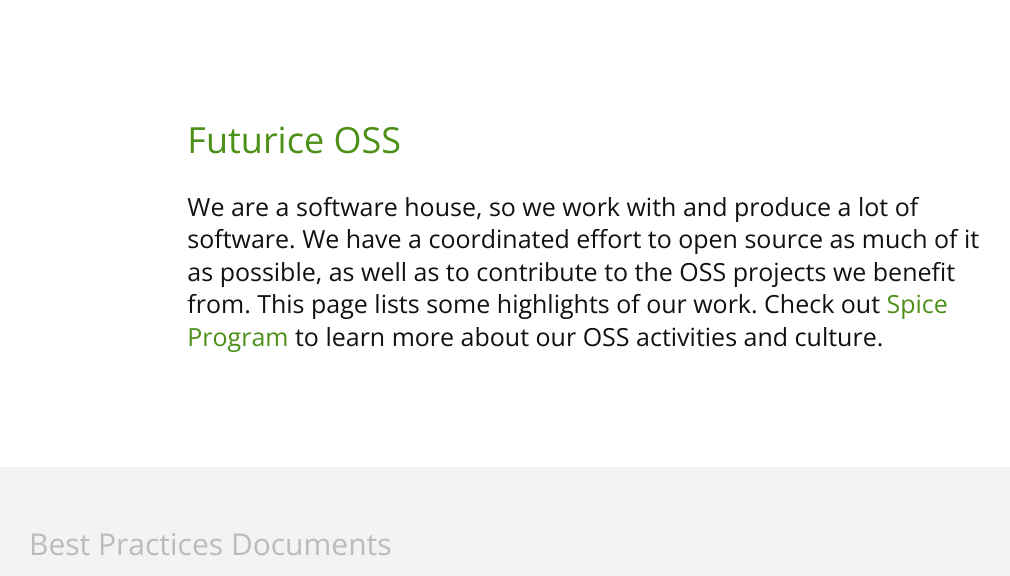
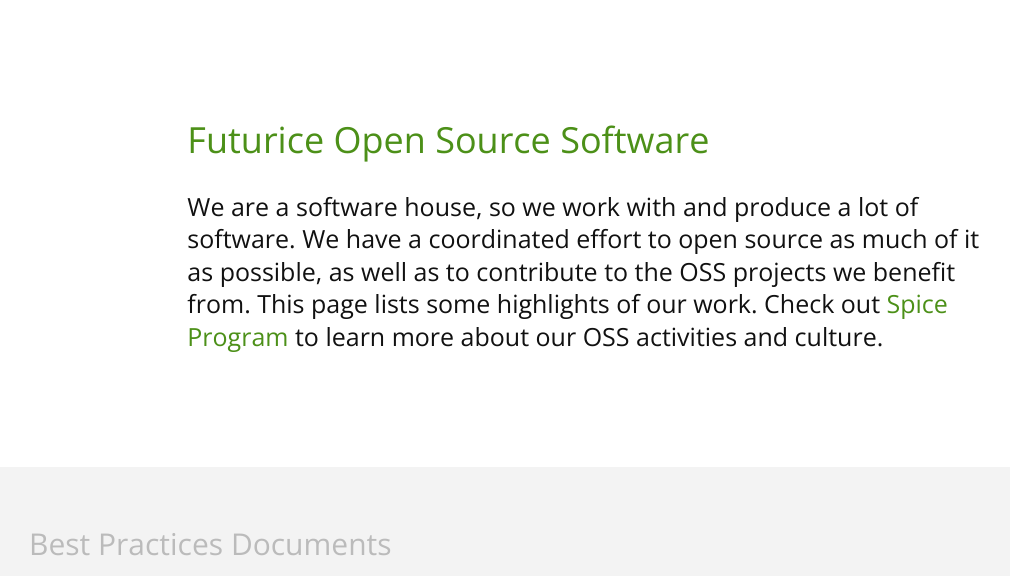
Before and after one commit to futurice/futurice.github.io, a Jekyll site: the page built from index.html, in a window 1280 px wide and 900 px high, cut to the strip 0-576 px from the top of the window. Shown: the whole strip, without its empty margins (41-1051 px from the left). Built offline with Jekyll 4.4.1, drawn with Linux system fonts in a browser that asks for light colours; nearby versions of some CDN libraries; comment, search, counter and statistics services are not loaded.

Commit message:
Change title

```diff
--- a/_config.yml
+++ b/_config.yml
@@ -1,5 +1,5 @@
 # Site settings
-title: Futurice OSS
+title: Futurice Open Source Software
 
 # Build settings
 markdown: kramdown
--- a/index.html
+++ b/index.html
@@ -6,7 +6,7 @@
 <div class="container fullwidth-cont header">
   <div class="row introduction">
     <div class="col-xs-12 col-md-8 col-md-offset-2">
-      <h1 class="header-title">Futurice OSS</h1>
+      <h1 class="header-title">Futurice Open Source Software</h1>
       <p class="header-text">We are a software house, so we work with and produce a lot of software. We have a coordinated effort to open source as much of it as possible, as well as to contribute to the OSS projects we benefit from. This page lists some highlights of our work. Check out <a href="http://www.spiceprogram.org">Spice Program</a> to learn more about our OSS activities and culture.</p>
     </div>
   </div>
```
